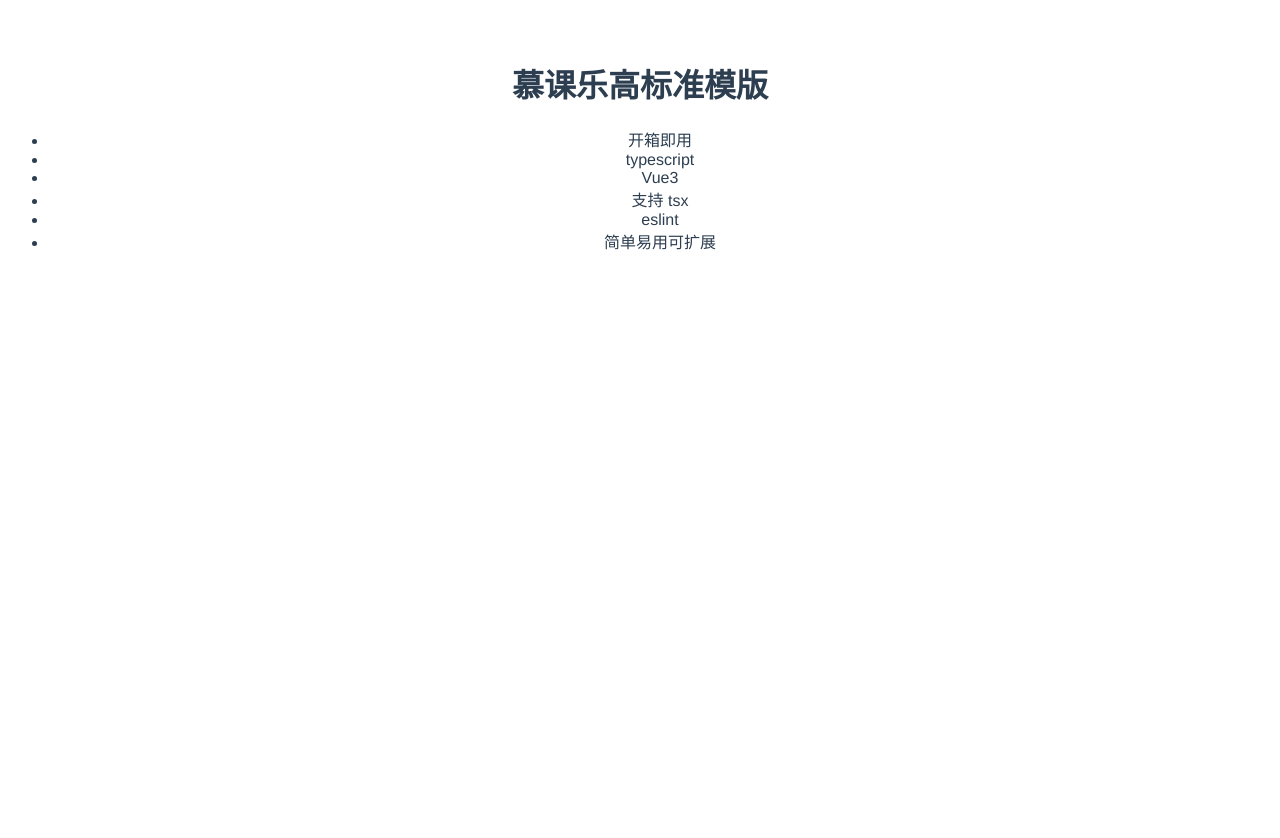
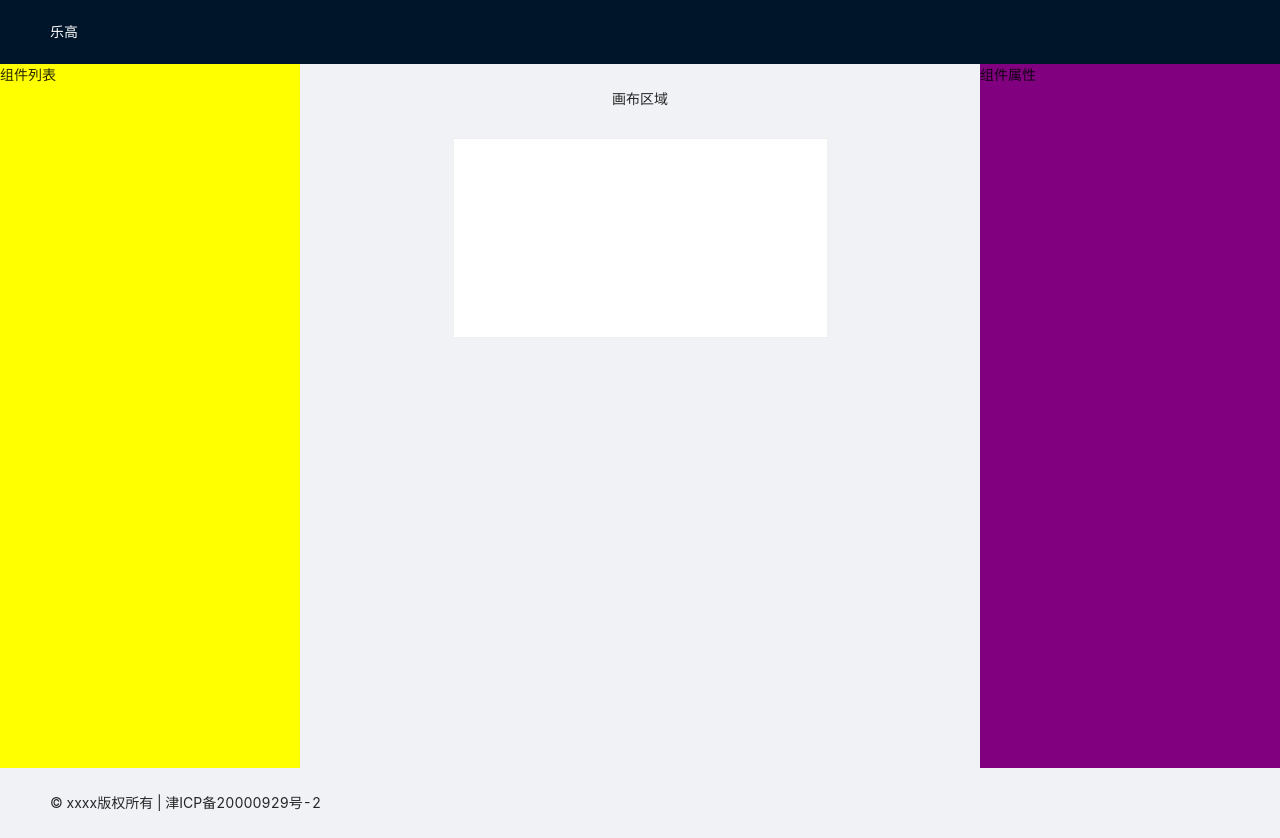
Before and after one commit to lovefeng0709/lego, a Vue app: page /editor in a window 1280 px wide. Before the commit the page ends 800 px from the top, so only its background shows below. Built offline with nearby package versions, Linux system fonts and the light colour scheme.

Commit message:
add routes

```diff
--- a/package.json
+++ b/package.json
@@ -8,8 +8,10 @@
     "lint": "vue-cli-service lint"
   },
   "dependencies": {
+    "ant-design-vue": "^2.2.8",
     "core-js": "^3.6.5",
-    "vue": "^3.0.0"
+    "vue": "^3.0.0",
+    "vue-router": "^4.0.12"
   },
   "devDependencies": {
     "@typescript-eslint/eslint-plugin": "^2.33.0",
--- a/src/App.vue
+++ b/src/App.vue
@@ -1,30 +1,27 @@
 <template>
-  <h1>慕课乐高标准模版</h1>
-  <ul>
-    <li>开箱即用</li>
-    <li>typescript</li>
-    <li>Vue3</li>
-    <li>支持 tsx</li>
-    <li>eslint</li>
-    <li>简单易用可扩展</li>
-  </ul>
+  <div class="homepage-container">
+    <a-layout :style="{ background: '#fff' }">
+      <a-layout-header class="header">
+        <div class="page-title">乐高</div>
+      </a-layout-header>
+      <a-layout-content class="home-layout">
+        <router-view></router-view>
+      </a-layout-content>
+    </a-layout>
+    <a-layout-footer> © xxxx版权所有 | 津ICP备20000929号-2 </a-layout-footer>
+  </div>
 </template>
 
 <script lang="ts">
-import { defineComponent } from 'vue';
+import { defineComponent } from "vue";
 
 export default defineComponent({
-  name: 'App',
+  name: "App",
 });
 </script>
 
 <style>
-#app {
-  font-family: Avenir, Helvetica, Arial, sans-serif;
-  -webkit-font-smoothing: antialiased;
-  -moz-osx-font-smoothing: grayscale;
-  text-align: center;
-  color: #2c3e50;
-  margin-top: 60px;
+.page-title {
+  color: #fff;
 }
 </style>
--- /dev/null
+++ b/src/components/TemplateList.vue
@@ -0,0 +1,122 @@
+<template>
+  <div class="template-list-component">
+    <a-row :gutter="16">
+      <a-col :span="6" v-for="item in list" :key="item.id" class="poster-item">
+        <a-card hoverable>
+          <template v-slot:cover>
+            <img :src="item.coverImg" v-if="item.coverImg" />
+            <img
+              src="http://typescript-vue.oss-cn-beijing.aliyuncs.com/vue-marker/5f81cca3f3bf7a0e1ebaf885.png"
+              v-else
+            />
+            <div class="hover-item">
+              <a-button size="large" type="primary">使用该模版创建</a-button>
+            </div>
+          </template>
+          <a-card-meta :title="item.title">
+            <template v-slot:description>
+              <div class="description-detail">
+                <span>作者：Test</span>
+                <span class="user-number">0</span>
+              </div>
+            </template>
+          </a-card-meta>
+        </a-card>
+      </a-col>
+    </a-row>
+  </div>
+</template>
+
+<script lang="ts">
+import { defineComponent } from "vue";
+export default defineComponent({
+  name: "template-list",
+  props: {
+    list: {
+      type: Array,
+      required: true,
+    },
+    type: {
+      type: String,
+      default: "work",
+    },
+  },
+});
+</script>
+
+<style>
+.poster-item {
+  position: relative;
+  margin-bottom: 20px;
+}
+.poster-item .ant-card {
+  border-radius: 12px;
+}
+.poster-item .ant-card-cover {
+  height: 390px;
+}
+.poster-item .ant-card-cover > img {
+  width: 100%;
+}
+.poster-item .ant-card-hoverable {
+  box-shadow: 0px 5px 10px 0px rgba(0, 0, 0, 0.1);
+}
+.poster-item .ant-card-body {
+  padding: 0;
+}
+.poster-item .ant-card-meta {
+  margin: 0;
+}
+.poster-item .ant-card-meta-title {
+  color: #333;
+  padding: 10px 12px;
+  border-bottom: 1px solid #f2f2f2;
+  margin-bottom: 0 !important;
+}
+.description-detail {
+  display: flex;
+  justify-content: space-between;
+  padding: 13px 12px;
+  color: #999;
+}
+.user-number {
+  font-weight: bold;
+}
+.poster-title {
+  height: 70px;
+}
+.poster-title h2 {
+  margin-bottom: 0px;
+}
+.poster-item .ant-card-cover {
+  position: relative;
+  overflow: hidden;
+  border-top-left-radius: 12px;
+  border-top-right-radius: 12px;
+}
+.poster-item .ant-card-cover img {
+  transition: all ease-in 0.2s;
+}
+.poster-item .ant-card-cover .hover-item {
+  position: absolute;
+  left: 0;
+  top: 0;
+  width: 100%;
+  height: 100%;
+  display: none;
+  background: rgba(0, 0, 0, 0.8);
+  align-items: center;
+  justify-content: center;
+  border-top-left-radius: 12px;
+  border-top-right-radius: 12px;
+}
+.poster-item:hover .hover-item {
+  display: flex;
+}
+.poster-item:hover img {
+  transform: scale(1.25);
+}
+.barcode-container img {
+  border-radius: 0;
+}
+</style>
--- /dev/null
+++ b/src/routes/index.ts
@@ -0,0 +1,25 @@
+import { createRouter, createWebHistory } from "vue-router";
+import Editor from "../views/Editor.vue";
+import Home from "../views/Home.vue";
+import TemplateDetail from "../views/TemplateDetail.vue";
+const router = createRouter({
+  history: createWebHistory(),
+  routes: [
+    {
+      path: "/",
+      name: "home",
+      component: Home,
+    },
+    {
+      path: "/editor",
+      name: "editor",
+      component: Editor,
+    },
+    {
+      path: "/template/:id",
+      name: "template",
+      component: TemplateDetail,
+    },
+  ],
+});
+export default router;
--- /dev/null
+++ b/src/views/Editor.vue
@@ -0,0 +1,53 @@
+<template>
+  <div class="editor-container">
+    <a-layout>
+      <a-layout-sider width="300" style="background: yellow">
+        <div class="sidebar-container">组件列表</div>
+      </a-layout-sider>
+      <a-layout style="padding: 0 24px 24px">
+        <a-layout-content class="preview-container">
+          <p>画布区域</p>
+          <div class="preview-list" id="canvas-area"></div>
+        </a-layout-content>
+      </a-layout>
+      <a-layout-sider
+        width="300"
+        style="background: purple"
+        class="settings-panel"
+      >
+        组件属性
+      </a-layout-sider>
+    </a-layout>
+  </div>
+</template>
+
+<script>
+import { defineComponent } from "vue";
+
+export default defineComponent({});
+</script>
+
+<style>
+.editor-container .preview-container {
+  padding: 24px;
+  margin: 0;
+  min-height: 85vh;
+  display: flex;
+  flex-direction: column;
+  align-items: center;
+  position: relative;
+}
+.editor-container .preview-list {
+  padding: 0;
+  margin: 0;
+  min-width: 375px;
+  min-height: 200px;
+  border: 1px solid #efefef;
+  background: #fff;
+  overflow-x: hidden;
+  overflow-y: auto;
+  position: fixed;
+  margin-top: 50px;
+  max-height: 80vh;
+}
+</style>
--- /dev/null
+++ b/src/views/Home.vue
@@ -0,0 +1,69 @@
+<template>
+  <div class="content-container">
+    <template-list :list="testData"></template-list>
+  </div>
+</template>
+
+<script>
+import { defineComponent } from "vue";
+import TemplateList from "../components/TemplateList.vue";
+const testData = [
+  {
+    id: 1,
+    coverImg:
+      "https://static.imooc-lego.com/upload-files/screenshot-889755.png",
+    title: "前端架构师直播海报",
+  },
+  {
+    id: 2,
+    coverImg:
+      "https://static.imooc-lego.com/upload-files/screenshot-677311.png",
+    title: "前端架构师直播海报",
+  },
+  {
+    id: 3,
+    coverImg:
+      "https://static.imooc-lego.com/upload-files/screenshot-682056.png",
+    title: "前端架构师直播海报",
+  },
+  {
+    id: 4,
+    coverImg:
+      "https://static.imooc-lego.com/upload-files/screenshot-677311.png",
+    title: "前端架构师直播海报",
+  },
+  {
+    id: 5,
+    coverImg:
+      "https://static.imooc-lego.com/upload-files/screenshot-889755.png",
+    title: "前端架构师直播海报",
+  },
+  {
+    id: 6,
+    coverImg:
+      "https://static.imooc-lego.com/upload-files/screenshot-677311.png",
+    title: "前端架构师直播海报",
+  },
+];
+export default defineComponent({
+  components: {
+    TemplateList,
+  },
+  setup() {
+    return {
+      testData,
+    };
+  },
+});
+</script>
+
+<style>
+.content-container {
+  background: #fff;
+  padding: 0 24px 24px 30px;
+  min-height: 85vh;
+  max-width: 1200px;
+  margin: 50px auto;
+  width: 100%;
+}
+</style>
--- /dev/null
+++ b/src/views/TemplateDetail.vue
@@ -0,0 +1,54 @@
+<template>
+  <div class="work-detail-container">
+    <a-row type="flex" justify="center">
+      <a-col :span="8" class="cover-img">
+        <img
+          src="https://static.imooc-lego.com/upload-files/screenshot-889755.png"
+          alt=""
+        />
+      </a-col>
+      <a-col :span="8">
+        <h2>前端架构师直播海报</h2>
+        <p>如何突破前端成长瓶颈？</p>
+        <div class="author">
+          <a-avatar>V</a-avatar>
+          该模版由 <b>Viking</b> 创作
+        </div>
+        <div class="bar-code-area">
+          <span>扫一扫，手机预览</span>
+          <div ref="container"></div>
+        </div>
+        <div class="use-button">
+          <a-button type="primary" size="large"> 使用模版 </a-button>
+          <a-button size="large"> 下载图片海报 </a-button>
+        </div>
+      </a-col>
+    </a-row>
+  </div>
+</template>
+
+<script lang="ts">
+import { defineComponent } from "vue";
+export default defineComponent({});
+</script>
+
+<style scoped>
+.work-detail-container {
+  margin-top: 50px;
+}
+.cover-img {
+  margin-right: 30px;
+}
+.cover-img img {
+  width: 100%;
+}
+.use-button {
+  margin: 30px 0;
+}
+.ant-avatar {
+  margin-right: 10px;
+}
+.bar-code-area {
+  margin: 20px 0;
+}
+</style>
```
Also changed, not shown: src/main.ts (+7 -3 lines), 2 other files (tests, documents, lock files or other folders).
